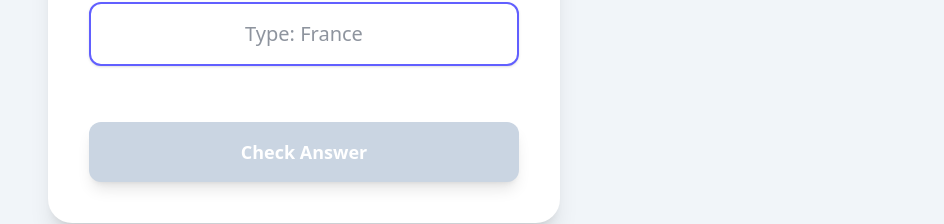
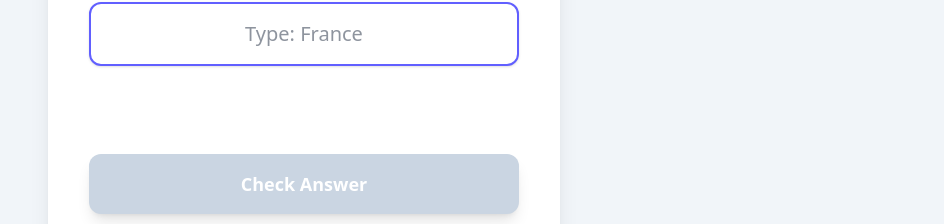
Before and after one commit to zadzora/flag-learn, a React (Vite) app: page / in a window 1280 px wide. Shown: the part 565-789 px from the top of the page, without its empty margins (336-1280 px from the left). Built offline with nearby package versions, Linux system fonts and the light colour scheme.

Commit message:
show name after returned to pool

```diff
--- a/src/App.tsx
+++ b/src/App.tsx
@@ -323,7 +323,7 @@
             } else {
                 // Neuhádol review - degradácia
                 setStatus('error')
-                setFeedbackMsg(`Wrong ❌ Returned to pool.`)
+                setFeedbackMsg(`Wrong ❌ It was: ${getDisplayName(current)}.\nReturned to pool.`)
 
                 const currentP = progress[current.code]
                 const newProgress = { ...progress }
@@ -593,14 +593,15 @@
                                     autoFocus
                                     autoComplete="off"
                                 />
-                                <div className="h-6 text-center">
+                                <div className="min-h-[3.5rem] flex items-center justify-center text-center px-2">
                                     <AnimatePresence mode="wait">
                                         {feedbackMsg && (
                                             <motion.div
                                                 key={feedbackMsg}
                                                 initial={{ opacity: 0, y: 5 }} animate={{ opacity: 1, y: 0 }} exit={{ opacity: 0 }}
-                                                className={`font-bold flex items-center justify-center gap-2
-                                                    ${status === 'error' ? 'text-red-600 dark:text-red-400' : 'text-emerald-600 dark:text-emerald-400'}`}
+                                                // ZMENA: pridané 'whitespace-pre-line' a odstránený 'flex', aby fungovalo zalamovanie
+                                                className={`font-bold whitespace-pre-line leading-tight
+                    ${status === 'error' ? 'text-red-600 dark:text-red-400' : 'text-emerald-600 dark:text-emerald-400'}`}
                                             >
                                                 {feedbackMsg}
                                             </motion.div>
```
